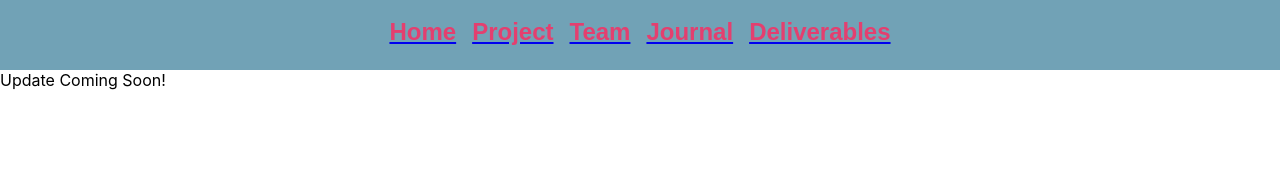
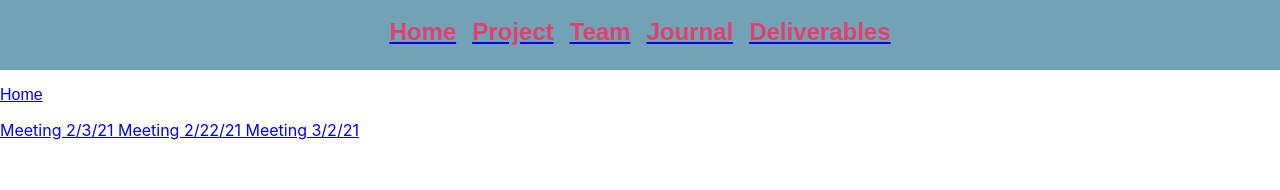
Before and after one commit to walanpat/paw-pals-react-site, a React (Create React App) app in the folder paw-pals/: page /pages/journal in a window 1280 px wide. Shown: the part 132-322 px from the top of the page. Built offline with nearby package versions, Linux system fonts and the light colour scheme.

Commit message:
Meeting Update

```diff
--- a/paw-pals/src/App.js
+++ b/paw-pals/src/App.js
@@ -4,6 +4,7 @@ import { BrowserRouter as Router, Switch, Route, Link } from 'react-router-dom';
 import NavBar from './components/NavBar';
 import Team from './components/Team';
 import PawPals from './components/PawPals';
+import Journal from './components/Journal';
 import Project from './components/Project';
 import RandomDog from './images/2Dogs.jpg';
 import Footer from './components/Footer';
@@ -38,7 +39,7 @@ const App = () => {
 
         <Route path='/pages/team' exact component={() => <Team />} />
 
-        <Route path='/pages/journal' exact component={() => <div>Update Coming Soon!</div>} />
+        <Route path='/pages/journal' exact component={() => <Journal/>} />
 
         <Route path='/pages/deliverables' exact component={() => <Deliverables/>} />
 
--- a/paw-pals/src/components/Journal.js
+++ b/paw-pals/src/components/Journal.js
@@ -8,6 +8,10 @@ return(
 <Link to='/home'>
     <p>Home</p>
     </Link>
+    <a href='https://docs.google.com/document/d/1AeJU9i6R1beBSZ6G_uPGY0Gtxo_W2_3YWnP483mDmAI/edit?usp=sharing'>Meeting 2/3/21</a>
+
+    <a href='https://docs.google.com/document/d/1YI8J9i8_FOxLdjgpdSB12ypoPSalViPnFgXx5vQYgQg/edit?usp=sharing'> Meeting 2/22/21</a>
+    <a href='https://docs.google.com/document/d/1YvmnWhVRKSwcognusNchkWEV1NeNlFSdzr1bJfJ65L0/edit?usp=sharing'> Meeting 3/2/21</a>
 
 </div>
 )}
```
